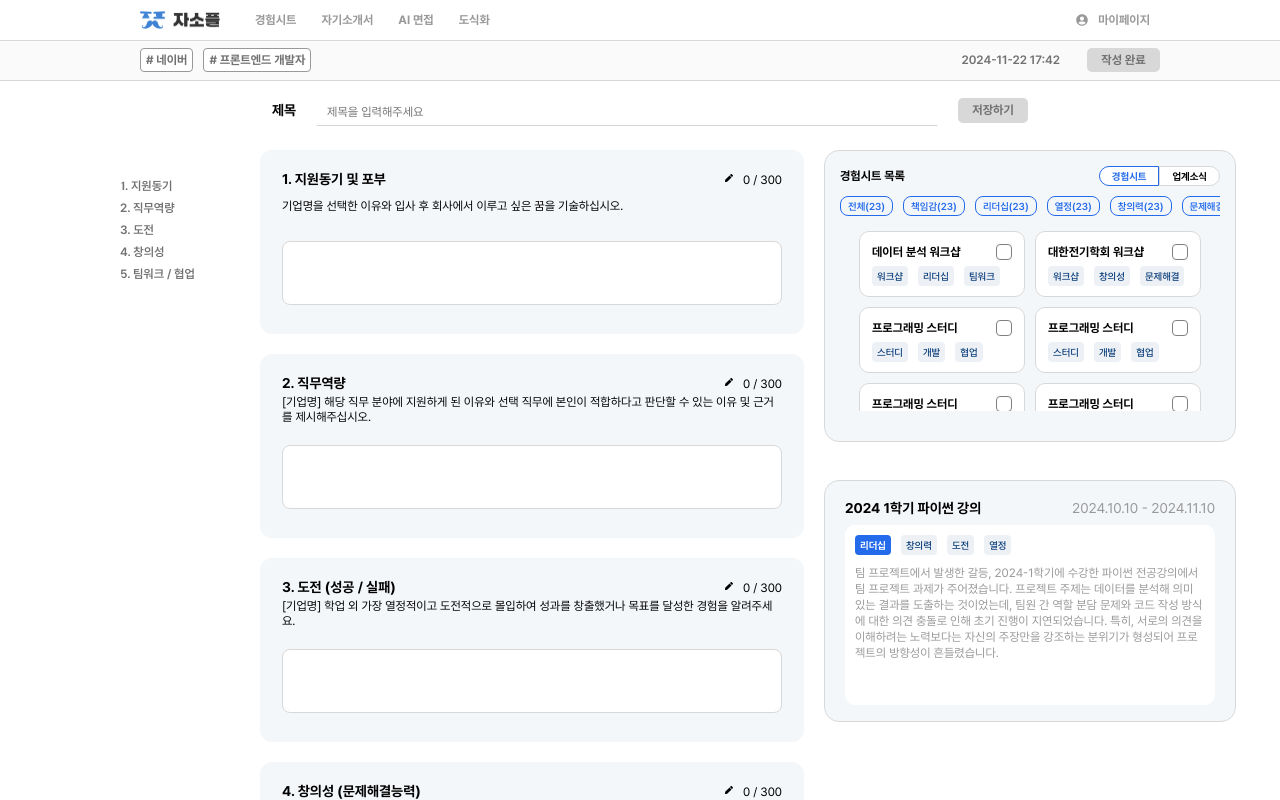
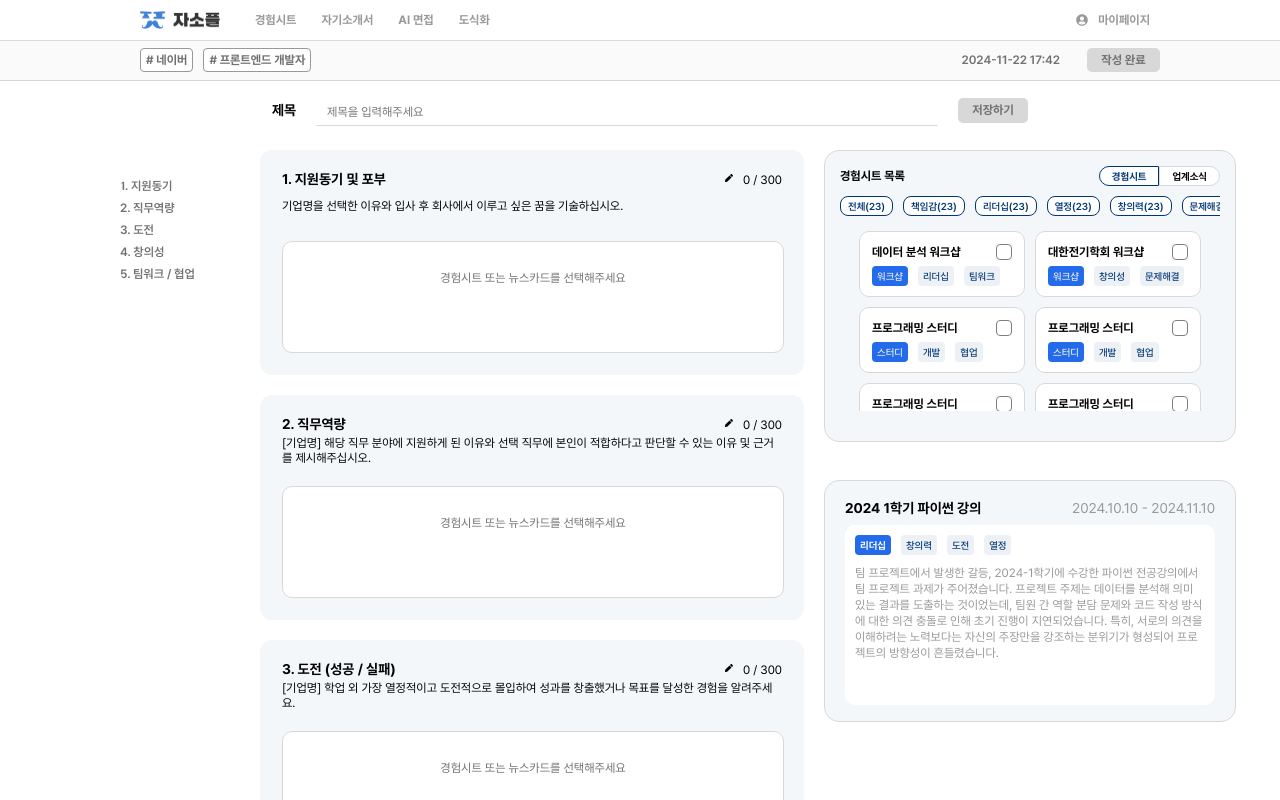
Before and after one commit to 9oormthon-univ/2024_DANPOONG_TEAM_35_FE, a React (Vite) app: page /write-letter in a window 1280 px wide. Built offline with nearby package versions, Linux system fonts and the light colour scheme.

Commit message:
feat : 경험시트 목록 클릭 시 로직 구현
* 경험시트와 업계소식 개수 합쳐서 최대 3개 표시
* 경험시트 목록에서 클릭 시 자소서 컨테이너로 넘어가는 기능 구현
* 선택 후 보이는 컨테이너 생성 및 전체적인 UI 수정

```diff
--- a/src/components/write-letter/LetterBox.jsx
+++ b/src/components/write-letter/LetterBox.jsx
@@ -1,19 +1,21 @@
 import styled from "styled-components";
 import { FaPen } from "react-icons/fa";
 import useLetterStore from "/src/stores/letterStore";
+import useSheetStore from "/src/stores/sheetStore";
+import useNewsStore from "/src/stores/newsStore";
 
-function LetterBox({ id, title, subText, text, maxLength, onChange }) {
+function LetterBox({ id, title, subText, text, maxLength }) {
   const { clickedLetterId, setClickedLetter } = useLetterStore();
-
-  const handleChange = (e) => {
-    onChange(e.target.value);
-  };
+  const { selectedSheets } = useSheetStore();
+  const { selectedNewsCards } = useNewsStore();
 
   const handleClick = () => {
     setClickedLetter(id);
   };
 
   const isActive = clickedLetterId === id;
+
+  const combinedCards = [...selectedSheets, ...selectedNewsCards].slice(0, 3);
 
   return (
     <Container $isActive={isActive} onClick={handleClick}>
@@ -26,12 +28,24 @@ function LetterBox({ id, title, subText, text, maxLength, onChange }) {
           </CountLetter>
         </TitleContainer>
         <SubText>{subText}</SubText>
-        <TextBox
-          value={text}
-          onChange={handleChange}
-          maxLength={maxLength}
-          readOnly
-        />
+
+        {/* 경험 시트 & 뉴스 카드 최대 3개 표시 */}
+        <SheetCardContainer>
+          {combinedCards.length > 0 ? (
+            combinedCards.map((card, index) => (
+              <Card key={card.id}>
+                <CardTitle>{card.title}</CardTitle>
+                <TagContainer isSheet={index < selectedSheets.length}>
+                  {card.tags.map((tag, tagIndex) => (
+                    <Tag key={tagIndex}>{tag}</Tag>
+                  ))}
+                </TagContainer>
+              </Card>
+            ))
+          ) : (
+            <EmptyMessage>경험시트 또는 뉴스카드를 선택해주세요</EmptyMessage>
+          )}
+        </SheetCardContainer>
       </LetterContainer>
     </Container>
   );
@@ -41,7 +55,6 @@ export default LetterBox;
 
 const Container = styled.div`
   width: 100%;
-
   display: flex;
   padding-left: 180px;
   cursor: pointer;
@@ -49,8 +62,6 @@ const Container = styled.div`
 
 const LetterContainer = styled.div`
   width: 500px;
-  height: 140px;
-
   background-color: var(--color-bg-blue);
   border-radius: 12px;
   border: 2px solid
@@ -88,26 +99,71 @@ const CountLetter = styled.p`
   font-weight: var(--weight-regular);
 `;
 
-const TextBox = styled.textarea`
-  width: 100%;
-  background-color: white;
-
-  border: 1px solid var(--color-light-gray);
-  border-radius: 8px;
-
-  font-size: 14px;
-  font-weight: var(--weight-regular);
-  color: var(--color-black);
-
-  resize: none;
-
-  line-height: 1.5;
-  padding: 10px;
-  box-sizing: border-box;
-  overflow-y: auto;
-`;
-
 const PenIcon = styled(FaPen)`
   width: 8px;
   margin-right: 10px;
 `;
+
+const SheetCardContainer = styled.div`
+  margin-top: 20px;
+  display: flex;
+  gap: 10px;
+  background-color: white;
+
+  width: 460px;
+  height: 70px;
+
+  justify-content: center;
+  border: 1px solid var(--color-light-gray);
+  border-radius: 10px;
+  padding: 20px;
+`;
+
+const Card = styled.div`
+  width: 130px;
+  height: 45px;
+  background-color: var(--color-white);
+  border: 1px solid var(--color-light-gray);
+  border-radius: 8px;
+  padding: 10px;
+  display: flex;
+  flex-direction: column;
+  gap: 5px;
+`;
+
+const CardTitle = styled.h4`
+  font-size: 12px;
+  font-weight: bold;
+  color: var(--color-black);
+  margin: 0;
+`;
+
+const TagContainer = styled.div`
+  display: flex;
+  gap: 10px;
+  margin-top: 6px;
+  font-size: 10px;
+
+  :first-of-type {
+    background-color: ${({ isSheet }) =>
+      isSheet ? "var(--color-dark-blue)" : "var(--color-dark-mint)"};
+    color: var(--color-light-blue);
+  }
+`;
+
+const Tag = styled.div`
+  width: fit-content;
+  border-radius: 4px;
+  font-weight: var(--weight-medium);
+  padding: 5px;
+  background-color: var(--color-light-blue);
+  color: var(--color-navy);
+  white-space: nowrap;
+`;
+
+const EmptyMessage = styled.p`
+  font-size: 12px;
+  color: var(--color-dark-gray);
+  text-align: center;
+  margin-top: 10px;
+`;
--- a/src/components/write-letter/PreviewNewsCard.jsx
+++ b/src/components/write-letter/PreviewNewsCard.jsx
@@ -51,6 +51,7 @@ function PreviewNewsCard() {
     </Background>
   );
 }
+
 export default PreviewNewsCard;
 
 const Background = styled.div`
@@ -79,6 +80,7 @@ const Background = styled.div`
     border-radius: 10px;
   }
 `;
+
 const Container = styled.div`
   width: 140px;
   height: 40px;
@@ -126,6 +128,11 @@ const TagContainer = styled.div`
   gap: 10px;
   margin-top: 6px;
   font-size: 10px;
+
+  :first-of-type {
+    background-color: var(--color-dark-mint);
+    color: var(--color-light-blue);
+  }
 `;
 
 const Tag = styled.div`
@@ -135,4 +142,17 @@ const Tag = styled.div`
   padding: 5px;
   background-color: var(--color-light-blue);
   color: var(--color-navy);
+  white-space: nowrap;
+  overflow-x: auto;
+  scrollbar-width: thin;
+  &::-webkit-scrollbar {
+    height: 4px;
+  }
+  &::-webkit-scrollbar-track {
+    background: var(--color-light-gray);
+  }
+  &::-webkit-scrollbar-thumb {
+    background-color: var(--color-dark-blue);
+    border-radius: 4px;
+  }
 `;
--- a/src/components/write-letter/PreviewSheetCard.jsx
+++ b/src/components/write-letter/PreviewSheetCard.jsx
@@ -64,7 +64,6 @@ const Background = styled.div`
   overflow-y: scroll;
   box-sizing: border-box;
 
-  /* 스크롤바 스타일 */
   scrollbar-width: thin;
   scrollbar-color: var(--color-dark-gray) var(--color-light-gray);
 
@@ -128,6 +127,11 @@ const TagContainer = styled.div`
   gap: 10px;
   margin-top: 6px;
   font-size: 10px;
+
+  :first-of-type {
+    background-color: var(--color-dark-blue);
+    color: var(--color-light-blue);
+  }
 `;
 
 const Tag = styled.div`
@@ -137,4 +141,5 @@ const Tag = styled.div`
   padding: 5px;
   background-color: var(--color-light-blue);
   color: var(--color-navy);
+  white-space: nowrap;
 `;
--- a/src/components/write-letter/SheetListPanel.jsx
+++ b/src/components/write-letter/SheetListPanel.jsx
@@ -103,10 +103,9 @@ const SelectSheet = styled.button`
   border-radius: 15px 0 0 15px;
   background-color: white;
   color: ${({ $isActive }) =>
-    $isActive ? "var(--color-dark-blue)" : "var(--color-black)"};
-
+    $isActive ? "var(--color-navy)" : "var(--color-black)"};
   border-color: ${({ $isActive }) =>
-    $isActive ? "var(--color-dark-blue)" : "var(--color-light-gray)"};
+    $isActive ? "var(--color-navy)" : "var(--color-dark-gray)"};
   font-weight: var(--weight-bold);
 `;
 
@@ -119,9 +118,9 @@ const SelectNews = styled.button`
   border-radius: 0px 15px 15px 0;
   background-color: white;
   color: ${({ $isActive }) =>
-    $isActive ? "var(--color-dark-blue)" : "var(--color-black)"};
+    $isActive ? "var(--color-navy)" : "var(--color-black)"};
   border-color: ${({ $isActive }) =>
-    $isActive ? "var(--color-dark-blue)" : "var(--color-light-gray)"};
+    $isActive ? "var(--color-navy)" : "var(--color-light-gray)"};
   font-weight: var(--weight-bold);
 `;
 
@@ -139,7 +138,7 @@ const Tag = styled.button`
   width: fit-content;
   height: 20px;
 
-  border: 1px solid var(--color-dark-blue);
+  border: 1px solid var(--color-navy);
   border-radius: 8px;
 
   padding: 7px;
@@ -149,9 +148,9 @@ const Tag = styled.button`
   align-items: center;
 
   background-color: ${({ $isActive }) =>
-    $isActive ? "var(--color-dark-blue)" : "var(--color-bg-blue)"};
+    $isActive ? "var(--color-navy)" : "var(--color-white)"};
   color: ${({ $isActive }) =>
-    $isActive ? "var(--color-white)" : "var(--color-dark-blue)"};
+    $isActive ? "var(--color-white)" : "var(--color-navy)"};
 `;
 
 const PreviewSheetList = styled.div`
```
Also changed, not shown: 1 other file (tests, documents, lock files or other folders).
